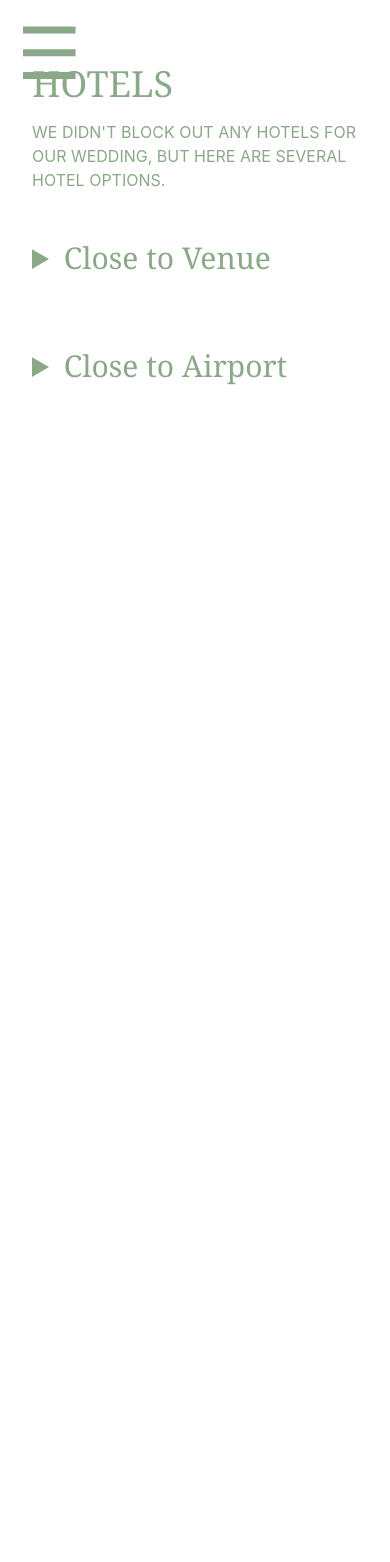
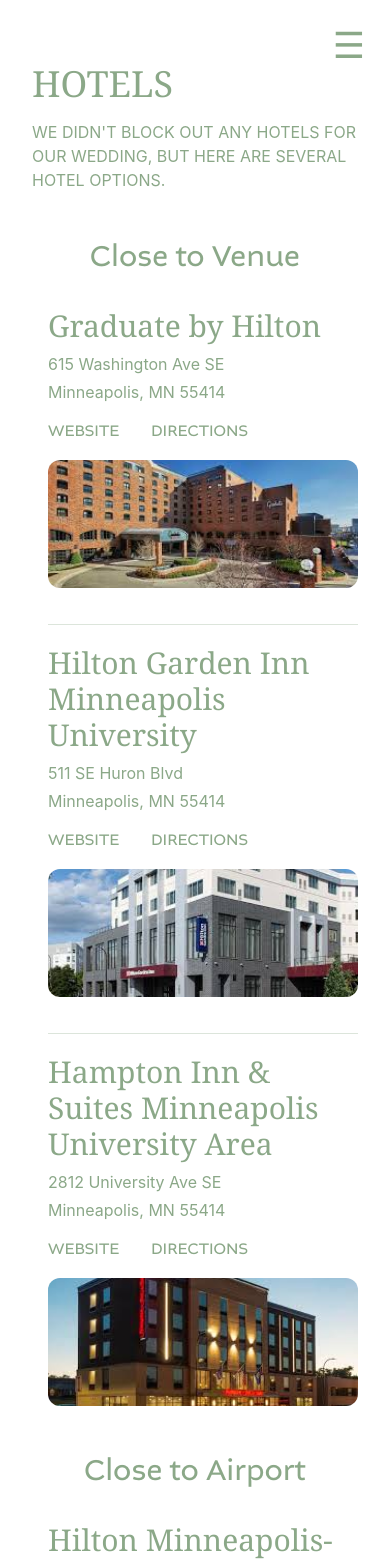
Before and after one commit to benped/wedding, a React (Vite) app: page /hotels in a window 390 px wide. Shown: the top 1562 px of the page. Before the commit the page ends 844 px from the top, so only its background shows below. Built offline with nearby package versions, Linux system fonts and the light colour scheme.

Commit message:
mobile formatting

```diff
--- a/src/App.css
+++ b/src/App.css
@@ -77,3 +77,7 @@
 .read-the-docs {
   color: #888;
 }
+
+h3 {
+  @apply font-['Harmond'] text-4xl md:text-5xl lg:text-6xl text-sage-green mb-4;
+}
--- a/src/components/Navigation.tsx
+++ b/src/components/Navigation.tsx
@@ -9,7 +9,7 @@
         <nav className="w-full p-4">
             {/* Hamburger Menu Button - Only visible on mobile */}
             <button
-                className="md:hidden absolute left-4 top-4 text-sage-green z-20 text-7xl"
+                className="md:hidden fixed right-4 top-4 text-sage-green z-20 text-4xl p-2"
                 onClick={() => setIsMenuOpen(!isMenuOpen)}
             >
                 {isMenuOpen ? '✕' : '☰'}
@@ -19,10 +19,10 @@
             <ul className={`
                 flex flex-col md:flex-row
                 md:justify-start md:space-x-8 md:space-y-0
-                space-y-4
+                space-y-6
                 max-w-7xl mx-auto px-4
                 font-altivo
-                ${isMenuOpen ? 'absolute inset-0 bg-white pt-16 px-8' : 'hidden md:flex'}
+                ${isMenuOpen ? 'fixed inset-0 bg-white pt-20 px-8 z-10' : 'hidden md:flex'}
             `}>
                 <li>
                     <NavLink
--- a/src/pages/Hotels.tsx
+++ b/src/pages/Hotels.tsx
@@ -6,12 +6,12 @@
 
       <div className="grid grid-cols-1 lg:grid-cols-2 gap-4">
         {/* Close to Venue Section */}
-        <details className="mb-8 open:mb-12 md:pr-9">
-          <summary className="text-3xl text-sage-green font-serif mb-6 cursor-pointer hover:text-green-800">
+        <div className="mb-8 md:pr-9">
+          <h3 className="font-altivo text-3xl md:text-4xl lg:text-5xl text-sage-green mb-8 whitespace-normal text-center">
             Close to Venue
-          </summary>
+          </h3>
           <div className="pl-4">
-            <div className="flex items-start gap-4 h-44">
+            <div className="flex flex-col sm:flex-row items-start gap-4 min-h-[280px] sm:h-44 mb-4">
               <div className="flex-1">
                 <h2 className="text-3xl text-sage-green font-serif mb-2">Graduate by Hilton</h2>
                 <p className="mb-1 text-sage-green">615 Washington Ave SE</p>
@@ -31,7 +31,7 @@
                   </a>
                 </div>
               </div>
-              <div className="w-40 h-32 rounded-xl overflow-hidden flex-shrink-0">
+              <div className="w-full sm:w-40 h-32 rounded-xl overflow-hidden flex-shrink-0">
                 <img
                   src="assets/images/graduate.jpeg"
                   alt="Graduate by Hilton"
@@ -42,7 +42,7 @@
             <div className="py-5">
               <hr className="border-sage-green/30" />
             </div>
-            <div className="flex items-start gap-4 h-44 mb-8">
+            <div className="flex flex-col sm:flex-row items-start gap-4 min-h-[280px] sm:h-44 mb-4">
               <div className="flex-1">
                 <h2 className="text-3xl text-sage-green font-serif mb-2">Hilton Garden Inn Minneapolis University</h2>
                 <p className="mb-1 text-sage-green">511 SE Huron Blvd</p>
@@ -62,7 +62,7 @@
                   </a>
                 </div>
               </div>
-              <div className="w-40 h-32 rounded-xl overflow-hidden flex-shrink-0">
+              <div className="w-full sm:w-40 h-32 rounded-xl overflow-hidden flex-shrink-0">
                 <img
                   src="assets/images/gardeninn.jpeg"
                   alt="Hilton Garden Inn Minneapolis University"
@@ -73,7 +73,7 @@
             <div className="py-5">
               <hr className="border-sage-green/30" />
             </div>
-            <div className="flex items-start gap-4 h-44">
+            <div className="flex flex-col sm:flex-row items-start gap-4 min-h-[280px] sm:h-44">
               <div className="flex-1">
                 <h2 className="text-3xl text-sage-green font-serif mb-2">Hampton Inn & Suites Minneapolis University Area</h2>
                 <p className="mb-1 text-sage-green">2812 University Ave SE</p>
@@ -93,7 +93,7 @@
                   </a>
                 </div>
               </div>
-              <div className="w-40 h-32 rounded-xl overflow-hidden flex-shrink-0">
+              <div className="w-full sm:w-40 h-32 rounded-xl overflow-hidden flex-shrink-0">
                 <img
                   src="assets/images/hampton.jpeg"
                   alt="Hampton Inn & Suites Minneapolis University Area"
@@ -102,16 +102,15 @@
               </div>
             </div>
           </div>
-        </details>
+        </div>
 
         {/* Close to Airport Section */}
-        <details className="mb-8 md:pr-9">
-          <summary className="text-3xl text-sage-green font-serif mb-6 cursor-pointer hover:text-green-800">
+        <div className="mb-8 md:pr-9">
+          <h2 className="font-altivo text-3xl md:text-4xl lg:text-5xl text-sage-green mb-8 whitespace-normal text-center">
             Close to Airport
-          </summary>
+          </h2>
           <div className="pl-4">
-            {/* Add airport hotels here with the same structure */}
-            <div className="flex items-start gap-4 h-44">
+            <div className="flex flex-col sm:flex-row items-start gap-4 min-h-[280px] sm:h-44">
               <div className="flex-1">
                 <h2 className="text-3xl text-sage-green font-serif mb-2">Hilton Minneapolis-St. Paul Airport</h2>
                 <p className="mb-1 text-sage-green">3800 American Blvd E</p>
@@ -131,7 +130,7 @@
                   </a>
                 </div>
               </div>
-              <div className="w-40 h-32 rounded-xl overflow-hidden flex-shrink-0">
+              <div className="w-full sm:w-40 h-32 rounded-xl overflow-hidden flex-shrink-0">
                 <img
                   src="assets/images/airporthilton.webp"
                   alt="Hilton Minneapolis-St. Paul Airport"
@@ -140,7 +139,7 @@
               </div>
             </div>
           </div>
-        </details>
+        </div>
       </div>
     </div>
   );
--- a/src/pages/Minneapolis.tsx
+++ b/src/pages/Minneapolis.tsx
@@ -1,7 +1,7 @@
 const Minneapolis = () => {
     return (
       <div className="min-h-[calc(100vh-4rem)] flex items-center justify-center">
-        <h1 className="text-4xl text-sage-green font-serif">Minneapolis Page</h1>
+        <h1 className="text-4xl text-sage-green font-serif">Coming Soon</h1>
       </div>
     );
   };
--- a/src/pages/Mystery.tsx
+++ b/src/pages/Mystery.tsx
@@ -1,7 +1,7 @@
 const Mystery = () => {
     return (
       <div className="min-h-[calc(100vh-4rem)] flex items-center justify-center">
-        <h1 className="text-4xl text-sage-green font-serif">Mystery Page</h1>
+        <h1 className="text-4xl text-sage-green font-serif">???</h1>
       </div>
     );
   };
--- a/src/pages/Registry.tsx
+++ b/src/pages/Registry.tsx
@@ -1,9 +1,17 @@
 const Registry = () => {
-    return (
-      <div className="min-h-[calc(100vh-4rem)] flex items-center justify-center">
-        <h1 className="text-4xl text-sage-green font-serif">Registry Page</h1>
-      </div>
-    );
-  };
+  return (
+    <div className="min-h-[calc(100vh-4rem)] flex flex-col items-center justify-center">
+      <p className="text-lg text-sage-green font-serif mb-4">We are registered on <i>The Knot</i> at the link below:</p>
+      <a
+        href="https://www.theknot.com/us/emma-johnson-and-benjamin-pedrick-may-2025/registry"
+        className="text-sage-green hover:text-sage-green/80 underline"
+        target="_blank"
+        rel="noopener noreferrer"
+      >
+        View Our Registry
+      </a>
+    </div>
+  );
+};
 
-  export default Registry;
+export default Registry;
--- /dev/null
+++ b/src/styles/globals.css
@@ -0,0 +1,9 @@
+@tailwind base;
+@tailwind components;
+@tailwind utilities;
+
+@layer base {
+  h3 {
+    @apply font-['Harmond'] text-4xl md:text-5xl lg:text-6xl text-sage-green mb-4;
+  }
+}
```
